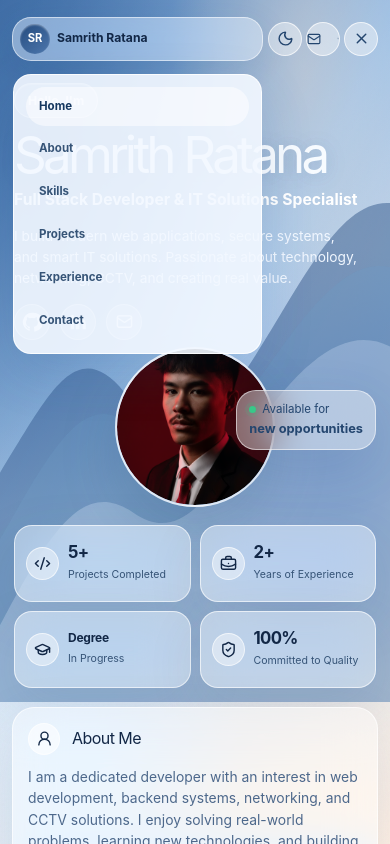
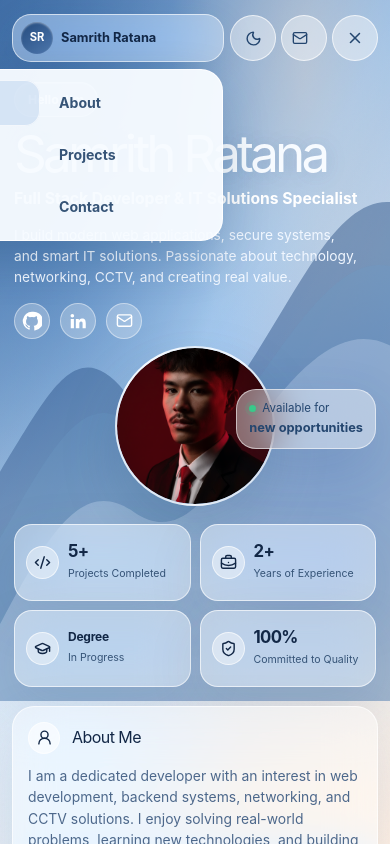
Before and after one commit to samrith-ratana/portfolio, a Next.js app: page / in a window 390 px wide. Both pictures are taken after a click on the button 361 px from the left and 38 px from the top of the page. Shown: the top 844 px of the page. Built offline with nearby package versions, Linux system fonts and the light colour scheme.

Commit message:
update portfolio-v4

```diff
--- a/src/app/(me)/page.tsx
+++ b/src/app/(me)/page.tsx
@@ -1,6 +1,6 @@
 "use client";
 
-import { useEffect, useState } from "react";
+import { useEffect, useRef, useState } from "react";
 import Image from "next/image";
 import { useTheme } from "next-themes";
 import {
@@ -58,6 +58,8 @@ function Timeline({ items }: { items: typeof experience }) {
 
 export default function Page() {
   const { resolvedTheme, setTheme } = useTheme();
+  const navRef = useRef<HTMLElement>(null);
+  const menuButtonRef = useRef<HTMLButtonElement>(null);
   const [mounted, setMounted] = useState(false);
   const [menuOpen, setMenuOpen] = useState(false);
   const [activeSection, setActiveSection] = useState("home");
@@ -76,24 +78,45 @@ export default function Page() {
     return () => observer.disconnect();
   }, []);
 
+  useEffect(() => {
+    if (!menuOpen) return;
+
+    const handlePointerDown = (event: PointerEvent) => {
+      if (!navRef.current?.contains(event.target as Node)) setMenuOpen(false);
+    };
+    const handleKeyDown = (event: KeyboardEvent) => {
+      if (event.key === "Escape") {
+        setMenuOpen(false);
+        menuButtonRef.current?.focus();
+      }
+    };
+
+    document.addEventListener("pointerdown", handlePointerDown);
+    document.addEventListener("keydown", handleKeyDown);
+    return () => {
+      document.removeEventListener("pointerdown", handlePointerDown);
+      document.removeEventListener("keydown", handleKeyDown);
+    };
+  }, [menuOpen]);
+
   const closeMenu = () => setMenuOpen(false);
 
   return (
     <>
-      <header className="nav-wrap container">
+      <header className="nav-wrap container" ref={navRef}>
         <nav className="nav" aria-label="Main navigation">
           <div className="nav-core">
             <a className="brand" href="#home" onClick={closeMenu}><span className="brand-mark">SR</span><span>Samrith Ratana</span></a>
-            <div className={`nav-links${menuOpen ? " open" : ""}`}>
-              {navigation.map(([label, id]) => <a key={id} className={activeSection === id ? "active" : ""} href={`#${id}`} onClick={closeMenu}>{label}</a>)}
+            <div className={`nav-links${menuOpen ? " open" : ""}`} id="primary-navigation">
+              {navigation.map(([label, id]) => <a key={id} className={activeSection === id ? "active" : ""} aria-current={activeSection === id ? "location" : undefined} href={`#${id}`} onClick={closeMenu}>{label}</a>)}
             </div>
           </div>
           <div className="nav-actions">
             <button className="icon-button" type="button" onClick={() => setTheme(dark ? "light" : "dark")} aria-label={dark ? "Switch to light appearance" : "Switch to dark appearance"} title="Toggle light/dark appearance">
               {dark ? <Sun size={17} aria-hidden="true" /> : <Moon size={17} aria-hidden="true" />}
             </button>
-            <a className="download-button" href="#contact"><span><Mail size={14} aria-hidden="true" /></span> Let&apos;s connect <ArrowUpRight size={13} aria-hidden="true" /></a>
-            <button className="menu-button" type="button" onClick={() => setMenuOpen(open => !open)} aria-label={menuOpen ? "Close navigation" : "Open navigation"} aria-expanded={menuOpen}>{menuOpen ? <X size={17} /> : <Menu size={17} />}</button>
+            <a className="download-button" href="mailto:samrithratana@outlook.com" aria-label="Email Samrith Ratana"><span><Mail size={16} aria-hidden="true" /></span> Let&apos;s connect <ArrowUpRight size={13} aria-hidden="true" /></a>
+            <button ref={menuButtonRef} className={`menu-button${menuOpen ? " is-open" : ""}`} type="button" onClick={() => setMenuOpen(open => !open)} aria-label={menuOpen ? "Close navigation" : "Open navigation"} aria-expanded={menuOpen} aria-controls="primary-navigation">{menuOpen ? <X size={18} /> : <Menu size={18} />}</button>
           </div>
         </nav>
       </header>
--- a/src/app/globals.css
+++ b/src/app/globals.css
@@ -155,3 +155,57 @@ a:focus-visible, button:focus-visible { outline: 3px solid #285c99; outline-offs
   .orb{width:160px}
   .float-card{right:0;top:29%;padding:10px 12px}
 }
+
+/* Premium responsive navigation */
+.nav-wrap{z-index:100;overflow:visible}
+.nav{position:relative;overflow:visible}
+.nav-core{background:rgba(255,255,255,.36);border-color:rgba(255,255,255,.62);backdrop-filter:blur(24px) saturate(155%);-webkit-backdrop-filter:blur(24px) saturate(155%)}
+.icon-button,.download-button,.menu-button{transition:transform .22s ease,background-color .22s ease,border-color .22s ease,box-shadow .22s ease}
+.nav-links a{transition:color .2s ease,background-color .2s ease,transform .2s ease}
+.nav-links a:hover{transform:translateY(-1px)}
+.dark .nav-core{background:rgba(20,36,57,.58)}
+
+@media(max-width:820px){
+  .nav-wrap{isolation:isolate}
+  .nav{gap:6px;min-height:52px}
+  .nav-core{position:static;flex:1;min-width:0;min-height:48px;gap:0;padding:5px 8px}
+  .brand{gap:8px;font-size:.8rem}
+  .brand-mark{width:32px;height:32px}
+  .nav-actions{flex:0 0 auto;gap:5px}
+  .icon-button,.menu-button,.download-button{width:46px;height:46px;min-width:46px;padding:0}
+  .download-button{font-size:0}
+  .download-button>svg{display:none}
+  .download-button span{display:grid;place-items:center;font-size:1rem}
+  .menu-button{display:inline-flex}
+  .menu-button svg{transition:transform .22s ease}
+  .menu-button.is-open svg{transform:rotate(90deg)}
+  .nav-links,
+  .nav-links.open{
+    display:grid;position:absolute;z-index:110;top:calc(100% + 8px);right:0;left:auto;
+    grid-template-columns:repeat(2,minmax(0,1fr));gap:6px;width:min(360px,calc(100vw - 24px));
+    max-height:calc(100dvh - 100px);overflow-y:auto;padding:10px;border-radius:22px;
+    background:rgba(247,251,255,.96);border:1px solid rgba(255,255,255,.88);
+    box-shadow:0 18px 48px rgba(22,53,91,.2);backdrop-filter:blur(28px) saturate(150%);
+    -webkit-backdrop-filter:blur(28px) saturate(150%);flex-direction:initial;align-items:initial;
+    opacity:0;visibility:hidden;pointer-events:none;transform:translateY(-6px) scale(.98);
+    transform-origin:top right;transition:opacity .18s ease,transform .18s ease,visibility .18s;
+  }
+  .nav-links.open{opacity:1;visibility:visible;pointer-events:auto;transform:translateY(0) scale(1)}
+  .nav-links a,.nav-links a:hover{display:flex;min-height:46px;align-items:center;padding:10px 13px;border-radius:15px;font-size:.88rem;transform:none}
+  .nav-links a.active{background:rgba(105,157,216,.2);color:#173e70;box-shadow:inset 0 0 0 1px rgba(255,255,255,.7)}
+  .dark .nav-links,.dark .nav-links.open{background:rgba(19,34,54,.96);border-color:rgba(255,255,255,.18);box-shadow:0 18px 48px rgba(0,0,0,.34)}
+  .dark .nav-links a.active{background:rgba(110,164,224,.25);color:#f0f6ff}
+}
+
+@media(max-width:380px){
+  .nav{gap:4px}
+  .nav-core{padding-inline:6px}
+  .brand{gap:6px;font-size:.72rem}
+  .brand-mark{width:29px;height:29px}
+  .nav-actions{gap:3px}
+  .icon-button,.menu-button,.download-button{width:44px;height:44px;min-width:44px}
+}
+
+@media(prefers-reduced-motion:reduce){
+  .icon-button,.download-button,.menu-button,.menu-button svg,.nav-links,.nav-links a{transition:none!important}
+}
```
